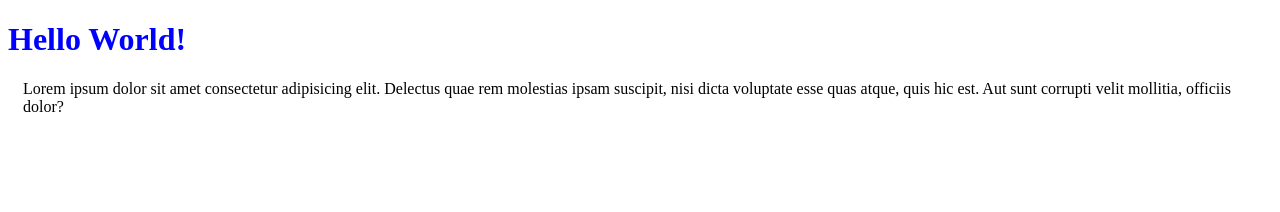
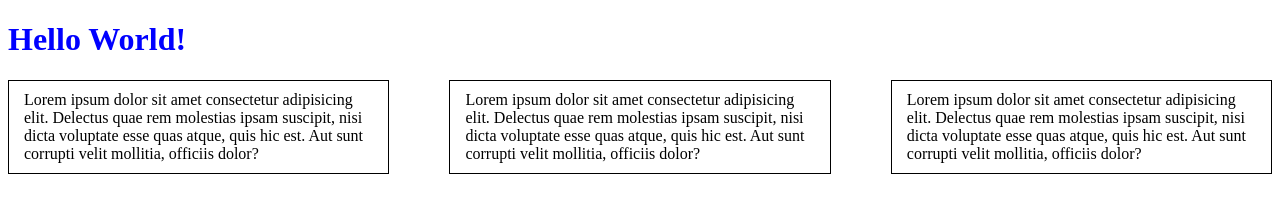
Before and after one commit to LauGon29/github-practice, a plain HTML site: page index.html in a window 1280 px wide. Drawn offline with Linux system fonts and the light colour scheme.

Commit message:
cree tres div y les di forma

```diff
--- a/index.html
+++ b/index.html
@@ -8,8 +8,17 @@
 </head>
 <body>
     <h1>Hello World!</h1>
-    <div>
-        <p>Lorem ipsum dolor sit amet consectetur adipisicing elit. Delectus quae rem molestias ipsam suscipit, nisi dicta voluptate esse quas atque, quis hic est. Aut sunt corrupti velit mollitia, officiis dolor?</p>
+    <div class="padre">
+        <div>
+            <p>Lorem ipsum dolor sit amet consectetur adipisicing elit. Delectus quae rem molestias ipsam suscipit, nisi dicta voluptate esse quas atque, quis hic est. Aut sunt corrupti velit mollitia, officiis dolor?</p>
+        </div>
+        <div>
+            <p>Lorem ipsum dolor sit amet consectetur adipisicing elit. Delectus quae rem molestias ipsam suscipit, nisi dicta voluptate esse quas atque, quis hic est. Aut sunt corrupti velit mollitia, officiis dolor?</p>
+        </div>
+        <div>
+            <p>Lorem ipsum dolor sit amet consectetur adipisicing elit. Delectus quae rem molestias ipsam suscipit, nisi dicta voluptate esse quas atque, quis hic est. Aut sunt corrupti velit mollitia, officiis dolor?</p>
+        </div>
     </div>
+
 </body>
 </html>
--- a/main/main.css
+++ b/main/main.css
@@ -1,5 +1,15 @@
 h1 {
     color: blue;
+}
+
+.padre {display: flex;
+    justify-content: space-between;
+}
+
+.padre div {
+    width: 30%;
+    border: 1px black solid;
+
 }
 
 p {
```
